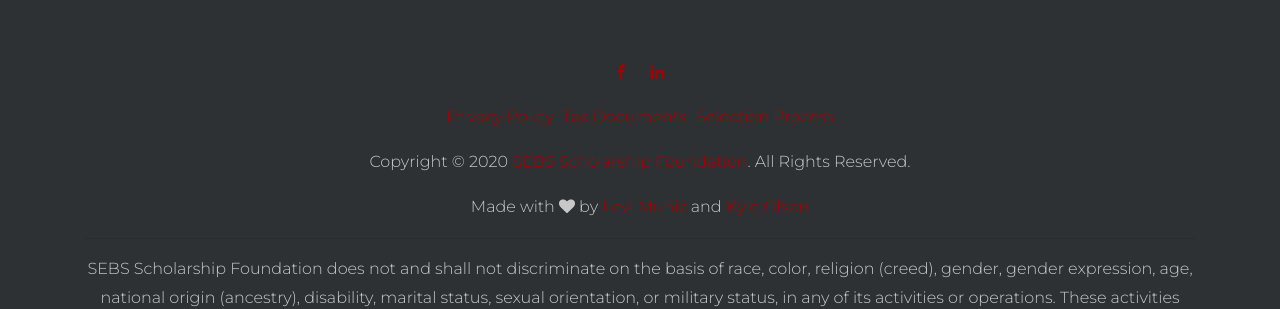
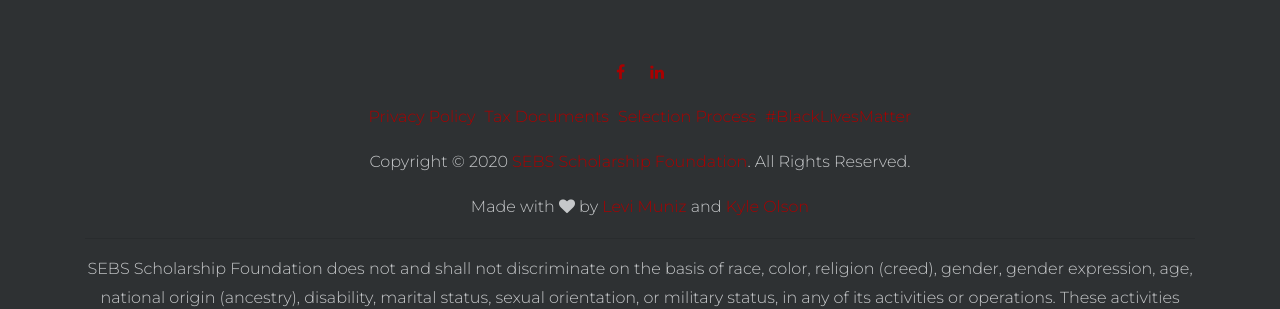
Before and after one commit to sebs-scholarship/Website, a Jekyll site: the page built from selection_process.html, in a window 1280 px wide. Shown: the part 1031-1340 px from the top of the page. Built offline with Jekyll 4.4.1, drawn with Linux system fonts in a browser that asks for light colours.

Commit message:
Added underlining and link to footer
CHANGED - Link underline to make more obvious
ADDED - Link to footer

```diff
--- a/_layouts/default.html
+++ b/_layouts/default.html
@@ -115,6 +115,9 @@
                     <li class="list-inline-item">
                         <p><a href="/selection_process.html">Selection Process</a></p>
                     </li>
+                    <li class="list-inline-item">
+                        <p><a href="/blacklivesmatter.html">#BlackLivesMatter</a></p>
+                    </li>
                 </ul>
                 <p class="pb_font-14">Copyright &copy; <span id="year">2020</span> <a class="smoothscroll no-nav-expand" href="{{ prefix | append: "#section-about" }}">SEBS Scholarship Foundation</a>. All Rights Reserved.</p>
                 <p>Made with <i class="fa fa-heart" aria-hidden="true"></i><span class="sr-only">love</span> by <a href="https://github.com/leviem1">Levi Muniz </a> and <a href="https://github.com/KyleROlson">Kyle Olson</a></p>
--- a/index.html
+++ b/index.html
@@ -8,7 +8,7 @@
 				<div class="sub-heading" style="float: none;">
 					<p id="countdown_label" data-open-text="Application Closes March 31st" data-closed-text="Application Opens February 1st">Application Opens February 1st</p>
 					<p id="countdown_value"></p>
-					<h2 class="mb-5" ><a href="/blacklivesmatter.html">#BlackLivesMatter</a></h2>
+					<h2 class="mb-5" ><a href="/blacklivesmatter.html">#<u>BlackLivesMatter</u></a></h2>
 					<a href="#section-details" role="button" class="btn btn-light smoothscroll pb_outline-light btn-xl pb_font-13 p-4 rounded-0 pb_letter-spacing-2 d-inline-block mb-1 no-nav-expand" id="actionButton">Learn More</a>
 					<a href="/email/subscribe.html" role="button" class="btn btn-light smoothscroll pb_outline-light btn-xl pb_font-13 p-4 rounded-0 pb_letter-spacing-2 d-inline-block mb-1">Join Our Newsletter</a>
 				</div>
```
